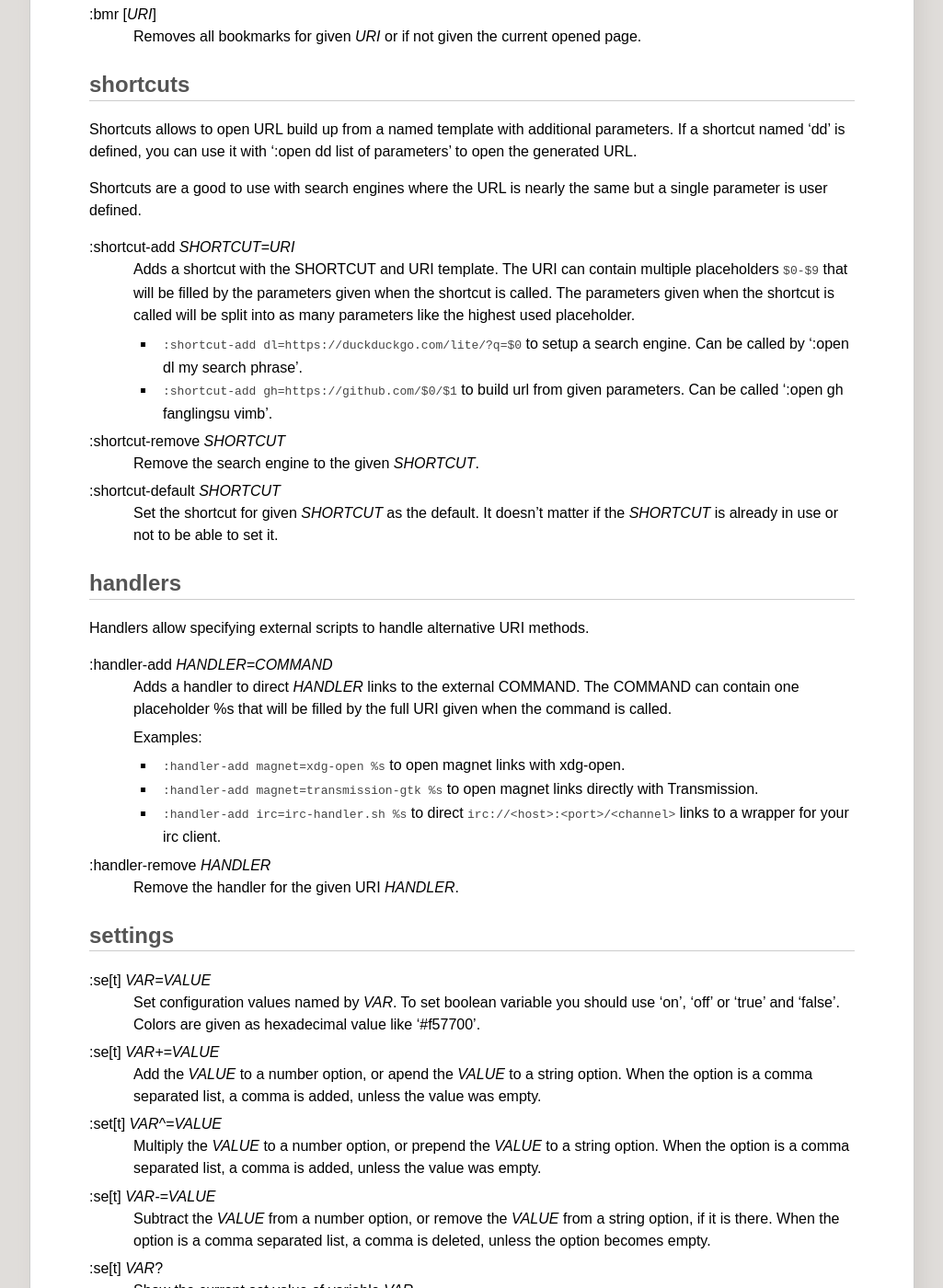
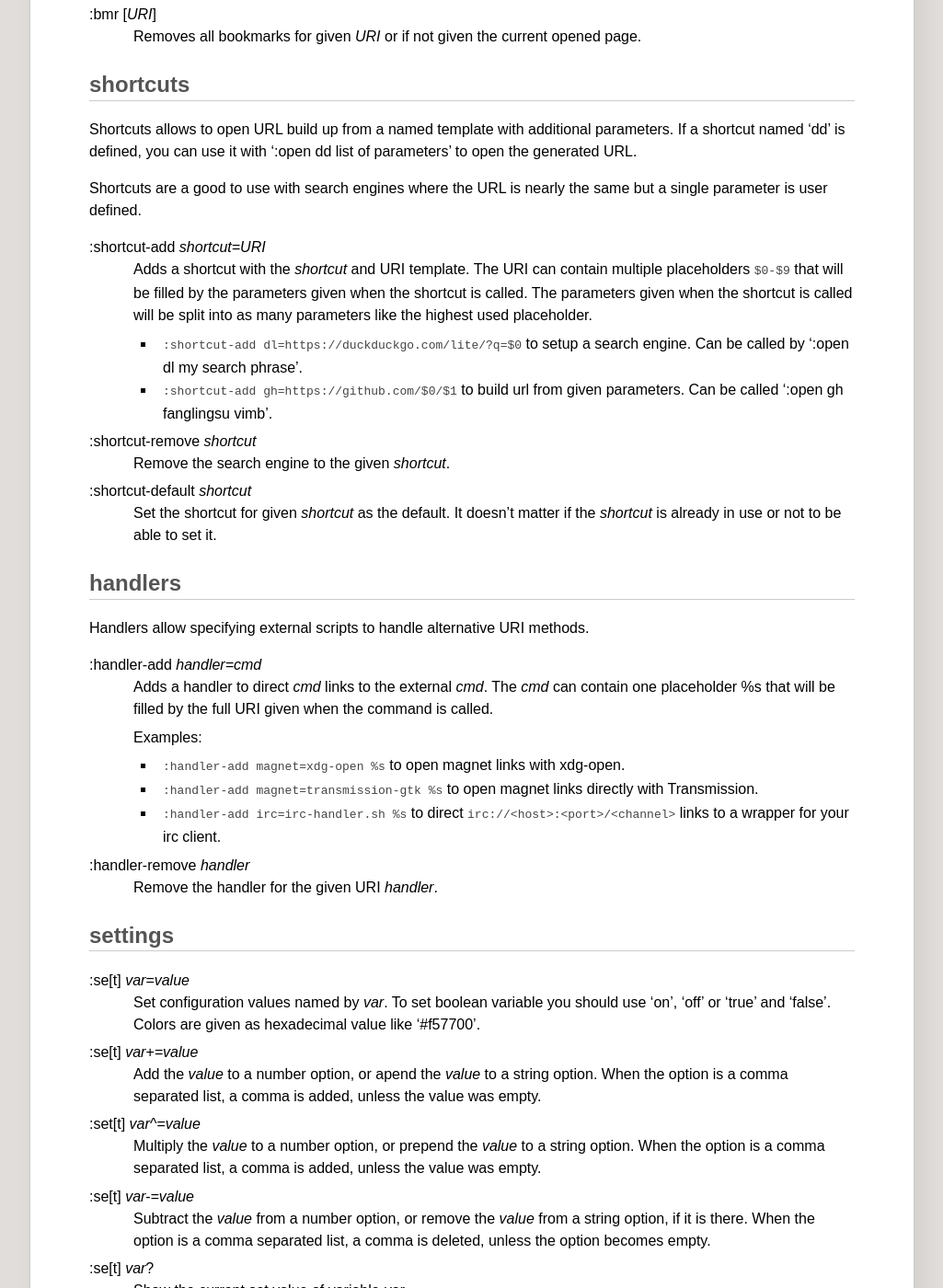
Before and after one commit to fanglingsu/vimb, a Jekyll site: the page built from commands.md, in a window 1280 px wide and 1400 px high, scrolled down 1582 px. Shown: the whole window at 92% size, without its empty margins (127-1152 px from the left). Built offline with Jekyll 4.4.1, drawn with Linux system fonts in a browser that asks for light colours; some of the changed text lies outside the part shown.

Commit message:
Use lowercase chars for ex command params.

```diff
--- a/commands.md
+++ b/commands.md
@@ -54,9 +54,9 @@ As special key names have the format \<...\>. Following special keys can be
 used \<Left\>, \<Up\>, \<Right\>, \<Down\> for the cursor keys, \<Tab\>,
 \<Esc\>, \<CR\>, \<F1\>-\<F12\> and \<C-A\>-\<C-Z\>.
 
-\:nm[ap] *{lhs} {rhs}*
-\:im[ap] *{lhs} {rhs}*
-\:cm[ap] *{lhs} {rhs}*
+\:nm[ap] {*lhs*} {*rhs*}
+\:im[ap] {*lhs*} {*rhs*}
+\:cm[ap] {*lhs*} {*rhs*}
 : Map the key sequence *lhs* to *rhs* for the modes where the map command applies.
   The result, including *rhs*, is then further scanned for mappings. This allows
   for nested and recursive use of mappings.
@@ -71,22 +71,22 @@ used \<Left\>, \<Up\>, \<Right\>, \<Down\> for the cursor keys, \<Tab\>,
     Example which mappes two spaces to go to 50% of the page, start hinting
     mode.
 
-\:nn[oremap] *{lhs} {rhs}*
-\:ino[remap] *{lhs} {rhs}*
-\:cno[remap] *{lhs} {rhs}*
+\:nn[oremap] {*lhs*} {*rhs*}
+\:ino[remap] {*lhs*} {*rhs*}
+\:cno[remap] {*lhs*} {*rhs*}
 : Map the key sequence *lhs* to *rhs* for the mode where the map command applies.
   Disallow mapping of *rhs*, to avoid nested and recursive mappings. Often used
   to redefine a command.
 
-\:nu[nmap] *{lhs}*
-\:iu[nmap] *{lhs}*
-\:cu[nmap] *{lhs}*
+\:nu[nmap] {*lhs*}
+\:iu[nmap] {*lhs*}
+\:cu[nmap] {*lhs*}
 : Remove the mapping of *lhs* for the applicable mode.
 
 ## bookmarks
 
-\:bma [*TAGS*]
-: Save the current opened uri with *TAGS* to the bookmark file.
+\:bma [*tags*]
+: Save the current opened uri with *tags* to the bookmark file.
 
 \:bmr [*URI*]
 : Removes all bookmarks for given *URI* or if not given the current opened page.
@@ -101,8 +101,8 @@ list of parameters' to open the generated URL.
 Shortcuts are a good to use with search engines where the URL is nearly the
 same but a single parameter is user defined.
 
-\:shortcut-add *SHORTCUT=URI*
-: Adds a shortcut with the SHORTCUT and URI template. The URI can contain
+\:shortcut-add *shortcut=URI*
+: Adds a shortcut with the *shortcut* and URI template. The URI can contain
   multiple placeholders `$0-$9` that will be filled by the parameters given when
   the shortcut is called. The parameters given when the shortcut is called
   will be split into as many parameters like the highest used placeholder.
@@ -112,21 +112,21 @@ same but a single parameter is user defined.
   - `:shortcut-add gh=https://github.com/$0/$1`
     to build url from given parameters. Can be called ':open gh fanglingsu vimb'.
 
-\:shortcut-remove *SHORTCUT*
-: Remove the search engine to the given *SHORTCUT*.
+\:shortcut-remove *shortcut*
+: Remove the search engine to the given *shortcut*.
 
-\:shortcut-default *SHORTCUT*
-: Set the shortcut for given *SHORTCUT* as the default. It doesn't matter if the
-  *SHORTCUT* is already in use or not to be able to set it.
+\:shortcut-default *shortcut*
+: Set the shortcut for given *shortcut* as the default. It doesn't matter if the
+  *shortcut* is already in use or not to be able to set it.
 
 ## handlers
 {:#handlers}
 
 Handlers allow specifying external scripts to handle alternative URI methods.
 
-\:handler-add *HANDLER=COMMAND*
-: Adds a handler to direct *HANDLER* links to the external COMMAND. The COMMAND
-  can contain one placeholder %s that will be filled by the full URI given when
+\:handler-add *handler=cmd*
+: Adds a handler to direct *cmd* links to the external *cmd*. The *cmd* can
+  contain one placeholder %s that will be filled by the full URI given when
   the command is called.
 : Examples:
 
@@ -137,37 +137,37 @@ Handlers allow specifying external scripts to handle alternative URI methods.
   - `:handler-add irc=irc-handler.sh %s`
     to direct `irc://<host>:<port>/<channel>` links to a wrapper for your irc client.
 
-:handler-remove *HANDLER*
-: Remove the handler for the given URI *HANDLER*.
+:handler-remove *handler*
+: Remove the handler for the given URI *handler*.
 
 ## settings
 {:#settings}
 
-\:se[t] *VAR=VALUE*
-: Set configuration values named by *VAR*. To set boolean variable you should
+\:se[t] *var=value*
+: Set configuration values named by *var*. To set boolean variable you should
   use 'on', 'off' or 'true' and 'false'. Colors are given as hexadecimal value
   like '#f57700'.
 
-\:se[t] *VAR+=VALUE*
-: Add the *VALUE* to a number option, or apend the *VALUE* to a string option.
+\:se[t] *var+=value*
+: Add the *value* to a number option, or apend the *value* to a string option.
   When the option is a comma separated list, a comma is added, unless the
   value was empty.
 
-\:set[t] *VAR^=VALUE*
-: Multiply the *VALUE* to a number option, or prepend the *VALUE* to a string
+\:set[t] *var^=value*
+: Multiply the *value* to a number option, or prepend the *value* to a string
   option. When the option is a comma separated list, a comma is added, unless
   the value was empty.
 
-\:se[t] *VAR-=VALUE*
-: Subtract the *VALUE* from a number option, or remove the *VALUE* from a
+\:se[t] *var-=value*
+: Subtract the *value* from a number option, or remove the *value* from a
   string option, if it is there. When the option is a comma separated list, a
   comma is deleted, unless the option becomes empty.
 
-\:se[t] *VAR*?
-: Show the current set value of variable *VAR*.
+\:se[t] *var*?
+: Show the current set value of variable *var*.
 
-\:se[t] *VAR*!
-: Toggle the value of boolean variable *VAR* and display the new set value.
+\:se[t] *var*!
+: Toggle the value of boolean variable *var* and display the new set value.
 
 ## queue
 {:#queue}
@@ -288,21 +288,21 @@ Example:
 
 ## misc
 
-\:sh[ellcmd] *CMD*
-: Runs given shell *CMD* synchronous and print the output into inputbox. The
+\:sh[ellcmd] *cmd*
+: Runs given shell *cmd* synchronous and print the output into inputbox. The
   *CMD* can contain multiple '%' chars that are expanded to the current opened
   uri. Also the `~/` to home directory expansion is available.
-: Runs given shell *CMD* syncronous and print the output into inputbox.
-  Follwing pattern in *CMD* are expanded, `~username`, `~/`, `$VAR` and
+: Runs given shell *cmd* syncronous and print the output into inputbox.
+  Follwing pattern in *cmd* are expanded, `~username`, `~/`, `$VAR` and
   `${VAR}`. A '``\``' before these patterns disables the expansion.
 : Example: `:sh ls -la $HOME`
 
-:sh[ellcmd]! *CMD*
-: Like `:shellcmd` but runs given shell *CMD* asyncron.
+:sh[ellcmd]! *cmd*
+: Like `:shellcmd` but runs given shell *cmd* asyncron.
 : Example: ``:sh! /bin/sh -c 'echo "`date` $VIMB_URI" >> myhistory.txt'``
 
-\:s[ave] [*PATH*]
-: Download current opened page into configured download directory. If *PATH* is
+\:s[ave] [*path*]
+: Download current opened page into configured download directory. If *path* is
   given, download under this file name or path. Possible value for PATH are
   'page.html', 'subdir/img1.png', '~/download.html' or absolute paths
   '/tmp/file.html'.
@@ -313,26 +313,26 @@ Example:
 \:q[uit]!
 : Close the browser independent from an running download.
 
-\:e[val] *JAVASCRIPT*
-: Runs the given *JAVASCRIPT* in the current page and display the evaluated
+\:e[val] *javascript*
+: Runs the given *javascript* in the current page and display the evaluated
   value.
 : This comman cannot be followed by antoher command, since any '|' is
   considered part of the command.
 : Example: `:eval document.cookie`
 
-\:e[val]! *JAVASCRIPT*
+\:e[val]! *javascript*
 : Like `:e[val]`, but there is nothing print to the input box.
 
-\:no[rmal] [*CMDS*]
-: Execute normal mode commands *CMDS*. This makes it possible to execute normal
+\:no[rmal] [*cmds*]
+: Execute normal mode commands *cmds*. This makes it possible to execute normal
   mode commands typed on the input box.
-: *CMDS cannot start with a space. Put a count of 1 (one) before it, "1 " is one space.
+: *cmds* cannot start with a space. Put a count of 1 (one) before it, "1 " is one space.
   This comman cannot be followed by antoher command, since any '|' is
   considered part of the command.
 : Example: `:set scripts!|no! R`
 
-\:no[rmal]! [*CMDS*]
-: Like `:no[rmal]`, but no mapping is applied to *CMDS*.
+\:no[rmal]! [*cmds*]
+: Like `:no[rmal]`, but no mapping is applied to *cmds*.
 
 \:ha[rdcopy]
 : Print current document. Open a GUI dialog where you can select the printer,
```
